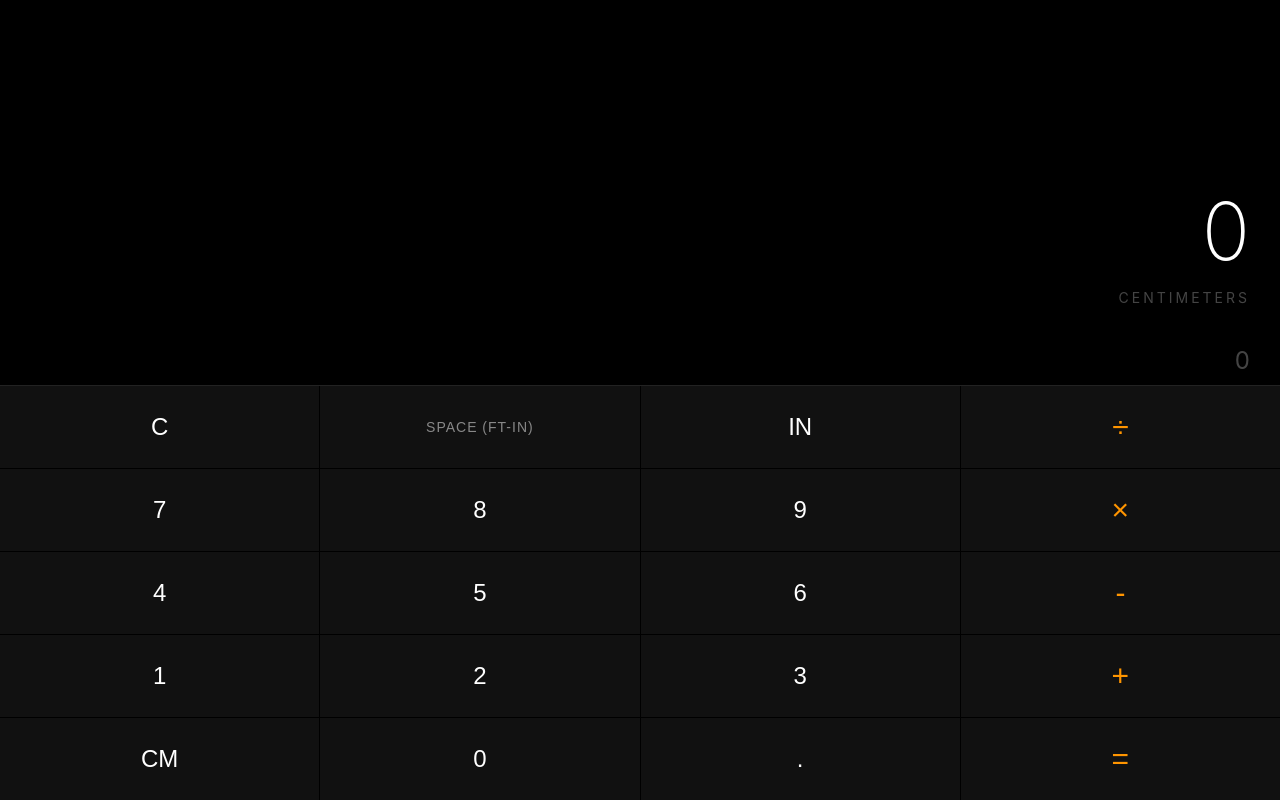
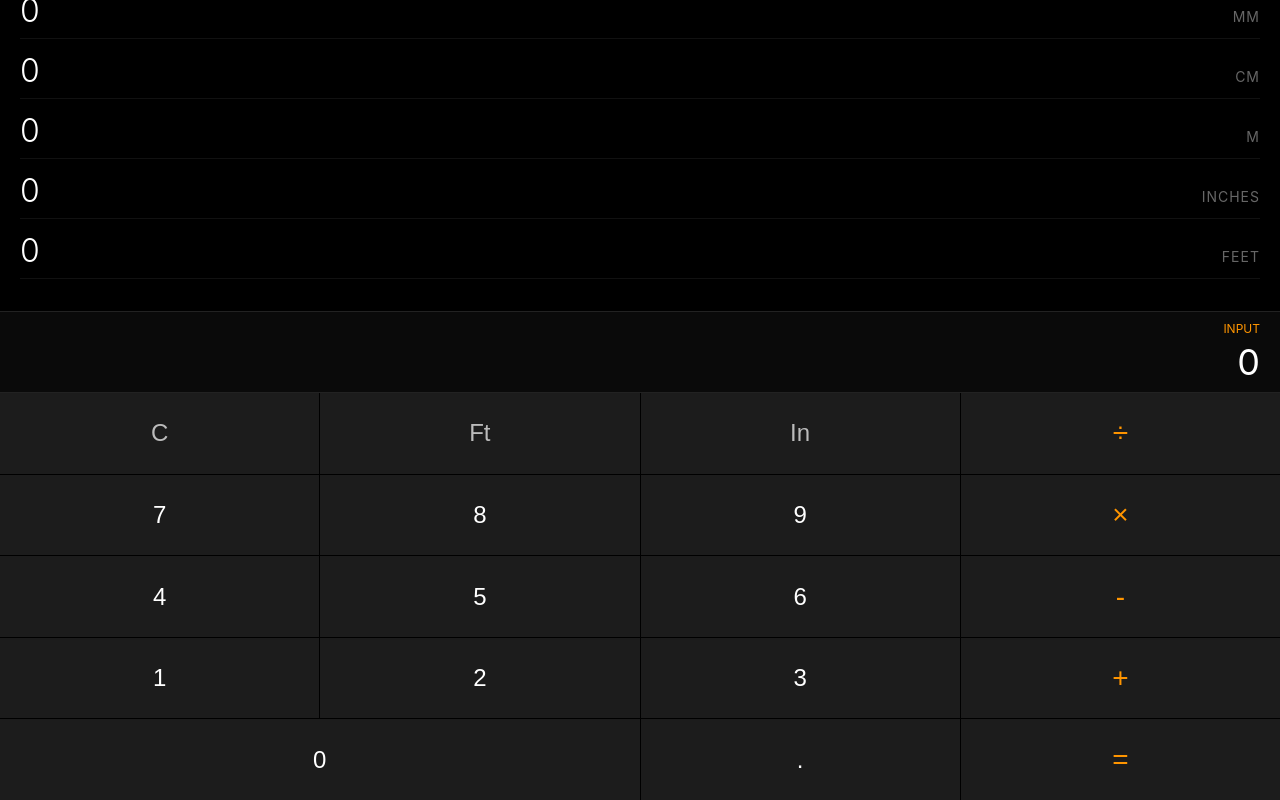
Before and after one commit to PiotrTomanek/FractionalConverter, a plain HTML site: page index.html in a window 1280 px wide. Drawn offline with Linux system fonts and the light colour scheme.

Commit message:
Refactor index.html for multi-unit converter
Updated title and improved styling for the multi-unit converter.

```diff
--- a/index.html
+++ b/index.html
@@ -3,158 +3,240 @@
 <head>
     <meta charset="UTF-8">
     <meta name="viewport" content="width=device-width, initial-scale=1.0, maximum-scale=1.0, user-scalable=no">
-    <title>Precision Converter</title>
+
     <link rel="manifest" href="manifest.json">
-<meta name="apple-mobile-web-app-capable" content="yes">
-<meta name="apple-mobile-web-app-status-bar-style" content="black">
-<link rel="apple-touch-icon" href="icon.png">
+    <link rel="icon" type="image/png" href="icon.png">
+    <link rel="apple-touch-icon" href="icon.png">
+
+    <meta name="apple-mobile-web-app-capable" content="yes">
+    <meta name="apple-mobile-web-app-status-bar-style" content="black-translucent">
+
+    <title>Multi-Unit Converter</title>
     <style>
+        /* --- 1. MINIMALIST OLED STYLING --- */
         :root {
-            --bg: #000;
-            --text: #FFF;
-            --dim: #444;
-            --key: #111;
+            --bg-color: #000000;
+            --text-primary: #FFFFFF;
+            --text-secondary: #666666;
+            --accent: #FF9500;
+            --key-bg: #1C1C1C;
+            --key-active: #333333;
+            --border-color: #222;
         }
+
         body {
-            background: var(--bg);
-            color: var(--text);
-            font-family: -apple-system, sans-serif;
+            background-color: var(--bg-color);
+            color: var(--text-primary);
+            font-family: -apple-system, BlinkMacSystemFont, "Segoe UI", Roboto, Helvetica, Arial, sans-serif;
             margin: 0;
-            height: 100vh;
             display: flex;
             flex-direction: column;
+            height: 100vh;
             overflow: hidden;
         }
-        #display {
+
+        /* --- 2. LAYOUT --- */
+
+        /* Top: Results List */
+        #results-list {
             flex: 2;
             display: flex;
             flex-direction: column;
-            justify-content: flex-end;
-            padding: 30px;
-            text-align: right;
-        }
-        #result { font-size: 80px; font-weight: 200; }
-        #unit-label { font-size: 14px; color: var(--dim); letter-spacing: 3px; text-transform: uppercase; margin-top: 10px;}
-
-        #input-preview {
-            padding: 10px 30px;
-            font-size: 24px;
-            color: var(--dim);
-            text-align: right;
-            border-bottom: 1px solid #222;
+            padding: 20px;
+            overflow-y: auto; /* Allow scroll if list is long */
+            justify-content: flex-end; /* Keep items at bottom of list area */
         }
 
+        .result-row {
+            display: flex;
+            justify-content: space-between;
+            align-items: baseline;
+            margin-bottom: 12px;
+            padding-bottom: 8px;
+            border-bottom: 1px solid #111;
+        }
+
+        .res-value { font-size: 32px; font-weight: 300; }
+        .res-unit { font-size: 14px; color: var(--text-secondary); text-transform: uppercase; letter-spacing: 1px;}
+
+        /* Middle: Active Input */
+        #input-area {
+            flex: 0 0 80px; /* Fixed height */
+            display: flex;
+            flex-direction: column;
+            justify-content: center;
+            align-items: flex-end;
+            padding: 0 20px;
+            background-color: #0a0a0a;
+            border-top: 1px solid var(--border-color);
+            border-bottom: 1px solid var(--border-color);
+        }
+
+        #input-label { font-size: 12px; color: var(--accent); margin-bottom: 4px; }
+        #input-val { font-size: 36px; color: #FFF; }
+
+        /* Bottom: Keypad Grid */
         #keypad {
             flex: 3;
             display: grid;
             grid-template-columns: repeat(4, 1fr);
-            background: #000;
+            grid-template-rows: repeat(5, 1fr);
             gap: 1px;
+            background-color: #000;
         }
-        button {
-            background: var(--key);
+
+        button.key {
+            background-color: var(--key-bg);
             border: none;
             color: #FFF;
             font-size: 24px;
+            display: flex;
+            justify-content: center;
+            align-items: center;
+            cursor: pointer;
+            user-select: none;
             -webkit-tap-highlight-color: transparent;
         }
-        button:active { background: #222; }
-        .op { color: #FF9500; font-size: 30px; }
-        .space-key { font-size: 14px; color: #888; letter-spacing: 1px; }
+
+        button.key:active { background-color: var(--key-active); }
+        button.op { color: var(--accent); font-size: 28px; }
+        button.util { color: #BBB; }
+
     </style>
 </head>
 <body>
 
-    <div id="display">
-        <div id="result">0</div>
-        <div id="unit-label">Centimeters</div>
+    <div id="results-list">
+        <div class="result-row">
+            <span class="res-value" id="val-mm">0</span>
+            <span class="res-unit">mm</span>
+        </div>
+        <div class="result-row">
+            <span class="res-value" id="val-cm">0</span>
+            <span class="res-unit">cm</span>
+        </div>
+        <div class="result-row">
+            <span class="res-value" id="val-m">0</span>
+            <span class="res-unit">m</span>
+        </div>
+        <div class="result-row">
+            <span class="res-value" id="val-in">0</span>
+            <span class="res-unit">inches</span>
+        </div>
+        <div class="result-row">
+            <span class="res-value" id="val-ft">0</span>
+            <span class="res-unit">feet</span>
+        </div>
     </div>
 
-    <div id="input-preview">0</div>
+    <div id="input-area">
+        <div id="input-label">INPUT</div>
+        <div id="input-val">0</div>
+    </div>
 
     <div id="keypad">
-        <button onclick="clearAll()">C</button>
-        <button class="space-key" onclick="addText(' ')">SPACE (FT-IN)</button>
-        <button onclick="setOut('in')">IN</button>
-        <button class="op" onclick="addText('/')">÷</button>
+        <button class="key util" onclick="clearAll()">C</button>
+        <button class="key util" onclick="addText('\'')">Ft</button>
+        <button class="key util" onclick="addText('&quot;')">In</button>
+        <button class="key op" onclick="addText('/')">÷</button>
 
-        <button onclick="addText('7')">7</button>
-        <button onclick="addText('8')">8</button>
-        <button onclick="addText('9')">9</button>
-        <button class="op" onclick="addText('*')">×</button>
+        <button class="key" onclick="addText('7')">7</button>
+        <button class="key" onclick="addText('8')">8</button>
+        <button class="key" onclick="addText('9')">9</button>
+        <button class="key op" onclick="addText('*')">×</button>
 
-        <button onclick="addText('4')">4</button>
-        <button onclick="addText('5')">5</button>
-        <button onclick="addText('6')">6</button>
-        <button class="op" onclick="addText('-')">-</button>
+        <button class="key" onclick="addText('4')">4</button>
+        <button class="key" onclick="addText('5')">5</button>
+        <button class="key" onclick="addText('6')">6</button>
+        <button class="key op" onclick="addText('-')">-</button>
 
-        <button onclick="addText('1')">1</button>
-        <button onclick="addText('2')">2</button>
-        <button onclick="addText('3')">3</button>
-        <button class="op" onclick="addText('+')">+</button>
+        <button class="key" onclick="addText('1')">1</button>
+        <button class="key" onclick="addText('2')">2</button>
+        <button class="key" onclick="addText('3')">3</button>
+        <button class="key op" onclick="addText('+')">+</button>
 
-        <button onclick="setOut('cm')">CM</button>
-        <button onclick="addText('0')">0</button>
-        <button onclick="addText('.')">.</button>
-        <button class="op" onclick="calculate()">=</button>
+        <button class="key" style="grid-column: span 2" onclick="addText('0')">0</button>
+        <button class="key" onclick="addText('.')">.</button>
+        <button class="key op" onclick="calculate()">=</button>
     </div>
 
     <script>
-        let input = "";
-        let mode = "cm";
+        let rawInput = "0";
 
-        function addText(val) {
-            input += val;
-            render();
+        const displayInput = document.getElementById("input-val");
+
+        // Output Elements
+        const outMM = document.getElementById("val-mm");
+        const outCM = document.getElementById("val-cm");
+        const outM  = document.getElementById("val-m");
+        const outIN = document.getElementById("val-in");
+        const outFT = document.getElementById("val-ft");
+
+        function addText(char) {
+            if(rawInput === "0" && !isNaN(char)) rawInput = "";
+
+            let uiChar = char;
+            if (char === '"') uiChar = '" ';
+            if (char === "'") uiChar = "' ";
+
+            rawInput += char;
+            renderInput();
+            calculate();
         }
 
         function clearAll() {
-            input = "";
-            render();
+            rawInput = "0";
+            renderInput();
+            resetResults();
         }
 
-        function setOut(m) {
-            mode = m;
-            document.getElementById('unit-label').innerText = m === 'cm' ? 'Centimeters' : 'Inches';
-            render();
+        function renderInput() {
+            let pretty = rawInput.replace(/\*/g, '×').replace(/\//g, '÷');
+            displayInput.innerText = pretty;
         }
 
-        function render() {
-            document.getElementById('input-preview').innerText = input || "0";
-            calculate();
+        function resetResults() {
+            outMM.innerText = "0";
+            outCM.innerText = "0";
+            outM.innerText = "0";
+            outIN.innerText = "0";
+            outFT.innerText = "0";
         }
 
         function calculate() {
             try {
-                let tempInput = input.trim();
-                if (!tempInput) {
-                    document.getElementById('result').innerText = "0";
-                    return;
-                }
+                // 1. Prepare String for Math
+                // Convert 5' 4" -> (5*12) + 4
+                let mathStr = rawInput;
+                mathStr = mathStr.replace(/(\d+(\.\d+)?)'/g, "($1*12)+");
+                mathStr = mathStr.replace(/"/g, "");
+                mathStr = mathStr.replace(/(\d)\s+(\d)/g, "$1+$2");
 
-                // --- THE ARCHITECT'S LOGIC ---
-                // If there is a space, e.g., "5 4", the first part is Feet, second is Inches.
-                let parts = tempInput.split(" ");
-                let totalInches = 0;
+                // Remove trailing operators to avoid crash
+                if("+-*/".includes(mathStr.slice(-1))) mathStr = mathStr.slice(0, -1);
 
-                if (parts.length === 1) {
-                    // Just inches or a calculation
-                    totalInches = eval(parts[0]);
-                } else {
-                    // "5 4 1/2" -> 5 is feet, "4 1/2" is inches.
-                    let feet = parseFloat(eval(parts[0])) * 12;
-                    // Join the rest back as inches calculation (e.g. 4 + 1/2)
-                    let inchPart = parts.slice(1).join("+");
-                    let inches = eval(inchPart);
-                    totalInches = feet + inches;
-                }
+                // 2. Eval to get Base Inches
+                let baseInches = eval(mathStr);
 
-                let final = mode === 'cm' ? totalInches * 2.54 : totalInches;
+                if(isNaN(baseInches) || !isFinite(baseInches)) return;
 
-                if(!isNaN(final)) {
-                    document.getElementById('result').innerText = parseFloat(final.toFixed(3));
-                }
-            } catch (e) { /* Silent fail for partial typing */ }
+                // 3. Convert and Update All Rows
+                updateRow(outMM, baseInches * 25.4);
+                updateRow(outCM, baseInches * 2.54);
+                updateRow(outM,  baseInches * 0.0254);
+                updateRow(outIN, baseInches);
+                updateRow(outFT, baseInches / 12);
+
+            } catch (e) {
+                // incomplete math, do nothing
+            }
+        }
+
+        function updateRow(element, value) {
+            // Check if it's a whole number or needs decimals
+            // Max 3 decimals for cleanliness
+            let formatted = parseFloat(value.toFixed(4));
+            element.innerText = formatted;
         }
     </script>
 </body>
```
